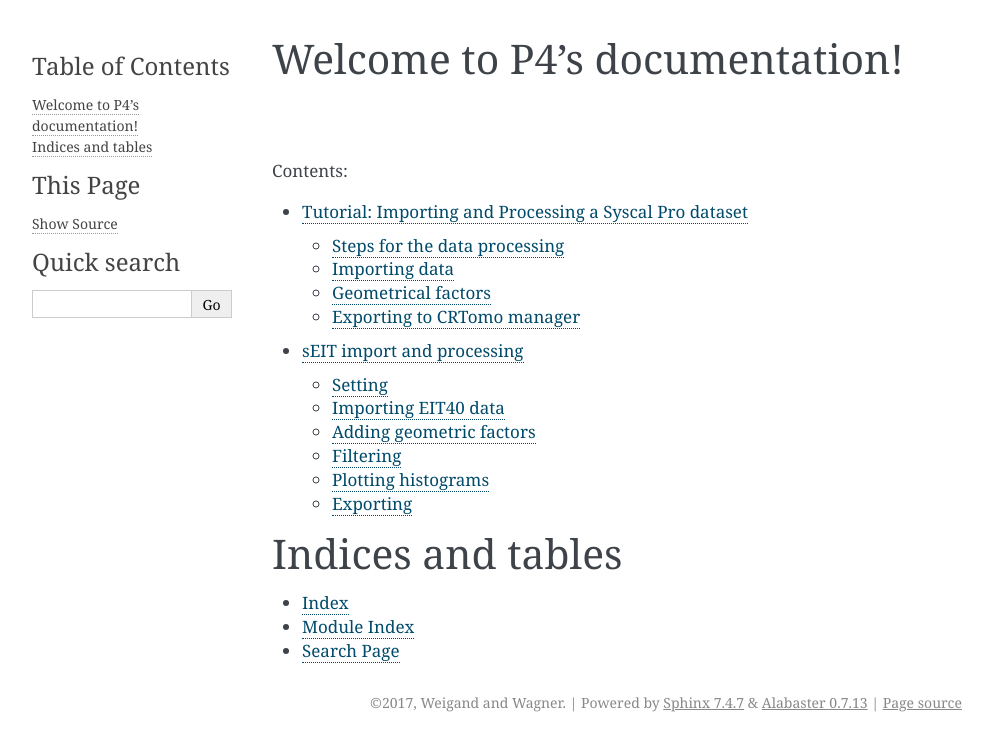
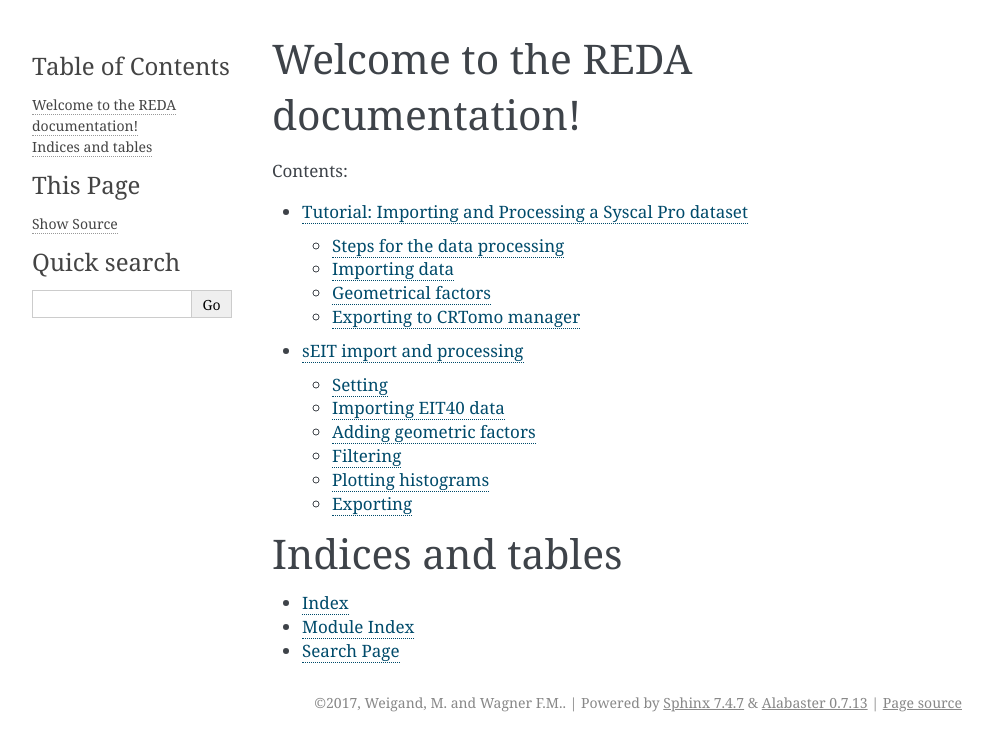
Before and after one commit to geophysics-ubonn/reda, a Sphinx documentation site: the page built from doc/index.rst, in a window 1280 px wide. Shown: the top 751 px of the page, without its empty margins (148-1141 px from the left). Built offline with Sphinx 7.4.7, drawn with Linux system fonts in a browser that asks for light colours.

Commit message:
Change name to REDA in documentation; cleanup documentation config

```diff
--- a/doc/conf.py
+++ b/doc/conf.py
@@ -1,6 +1,6 @@
 # -*- coding: utf-8 -*-
 #
-# P4 documentation build configuration file, created by
+# REDA documentation build configuration file, created by
 # sphinx-quickstart on Mon Jun 26 10:10:25 2017.
 #
 # This file is execfile()d with the current directory set to its
@@ -48,8 +48,8 @@ source_suffix = '.rst'
 master_doc = 'index'
 
 # General information about the project.
-project = u'P4'
-copyright = u'2017, Weigand and Wagner'
+project = u'REDA'
+copyright = u'2017, Weigand, M. and Wagner F.M.'
 
 # The version info for the project you're documenting, acts as replacement for
 # |version| and |release|, also used in various other places throughout the
@@ -181,7 +181,7 @@ html_static_path = ['_static']
 # html_file_suffix = None
 
 # Output file base name for HTML help builder.
-htmlhelp_basename = 'P4doc'
+htmlhelp_basename = 'REDAdoc'
 
 
 # -- Options for LaTeX output ---------------------------------------------
@@ -201,8 +201,13 @@ latex_elements = {
 # (source start file, target name, title,
 #  author, documentclass [howto, manual, or own class]).
 latex_documents = [
-    ('index', 'P4.tex', u'P4 Documentation',
-     u'Weigand and Wagner', 'manual'),
+    (
+        'index',
+        'REDA.tex',
+        u'REDA Documentation',
+        u'Weigand and Wagner',
+        'manual'
+    ),
 ]
 
 # The name of an image file (relative to this directory) to place at the top of
@@ -231,8 +236,8 @@ latex_documents = [
 # One entry per manual page. List of tuples
 # (source start file, name, description, authors, manual section).
 man_pages = [
-    ('index', 'p4', u'P4 Documentation',
-     [u'Weigand and Wagner'], 1)
+    ('index', 'REDA', u'REDA Documentation',
+     [u'Weigand, M. and Wagner F.M.'], 1)
 ]
 
 # If true, show URL addresses after external links.
@@ -245,9 +250,15 @@ man_pages = [
 # (source start file, target name, title, author,
 #  dir menu entry, description, category)
 texinfo_documents = [
-    ('index', 'P4', u'P4 Documentation',
-     u'Weigand and Wagner', 'P4', 'One line description of project.',
-     'Miscellaneous'),
+    (
+        'index',
+        'REDA',
+        u'REDA Documentation',
+        u'Weigand, M. and Wagner F.M.',
+        'REDA',
+        ' Reproducible Electrical Data Analysis ',
+        'Miscellaneous'
+    ),
 ]
 
 # Documents to append as an appendix to all manuals.
--- a/doc/index.rst
+++ b/doc/index.rst
@@ -1,10 +1,10 @@
-.. P4 documentation master file, created by
+.. REDA documentation master file, created by
    sphinx-quickstart on Mon Jun 26 10:10:25 2017.
    You can adapt this file completely to your liking, but it should at least
    contain the root `toctree` directive.
 
-Welcome to P4's documentation!
-==============================
+Welcome to the REDA documentation!
+==================================
 
 Contents:
 
```
